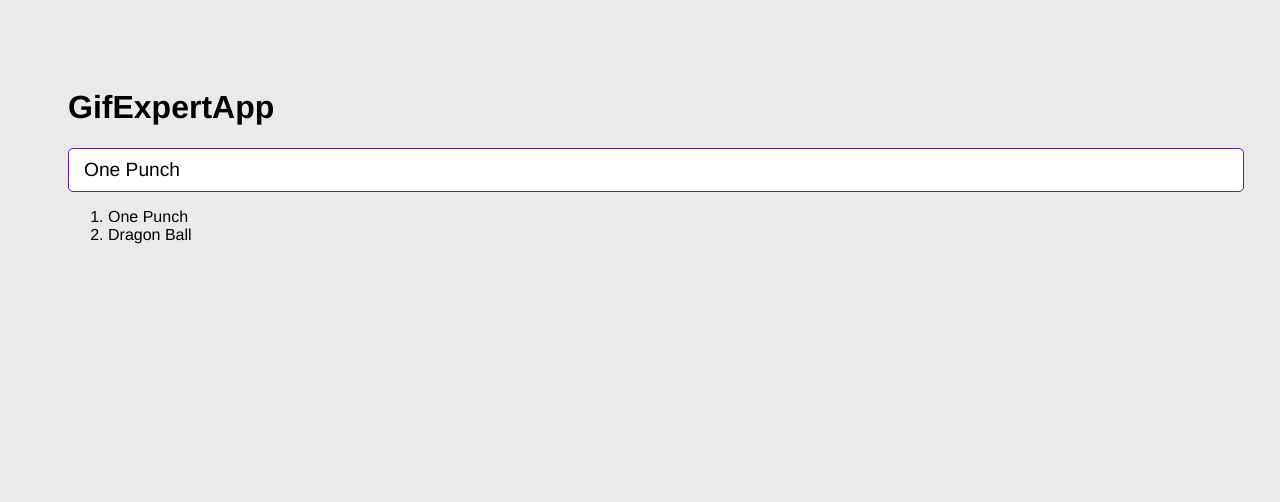
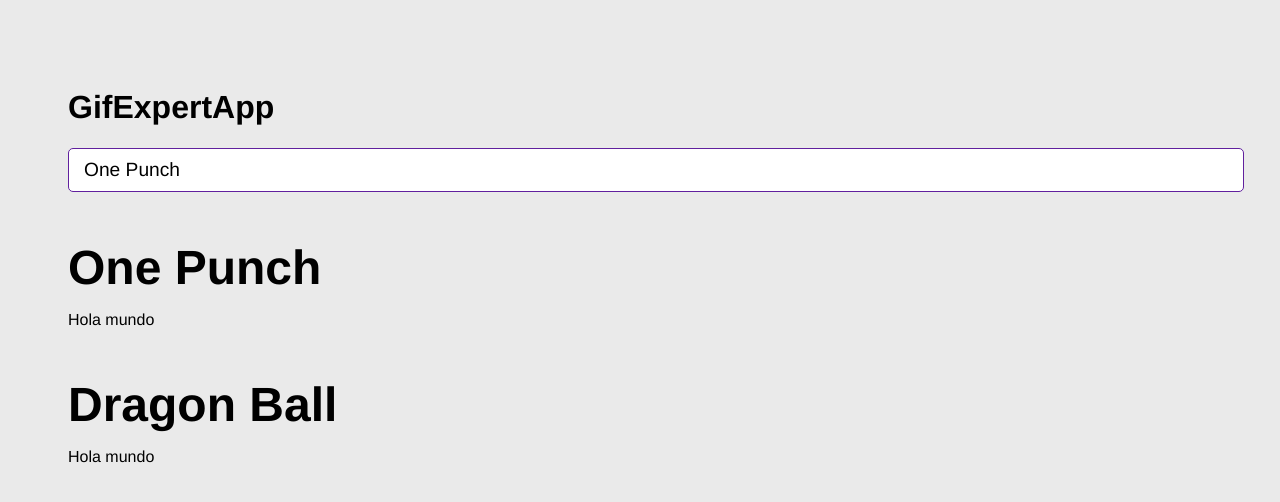
Before and after one commit to eduardom-34/react-gif-expert, a React (Vite) app: page / in a window 1280 px wide. Shown: the top 502 px of the page. Built offline with nearby package versions, Linux system fonts and the light colour scheme.

Commit message:
GifGrid - Nuevo componente

```diff
--- a/src/GifExpertApp.jsx
+++ b/src/GifExpertApp.jsx
@@ -1,14 +1,15 @@
 import { useState } from "react"
 import { AddCategory } from "./components/AddCategory";
+import { GifGrid } from "./components/GifGrid";
 
 export const GifExpertApp = () => {
 
-  const [ categories, setCategories ] = useState([ 'One Punch', 'Dragon Ball' ]);
+  const [categories, setCategories] = useState(['One Punch', 'Dragon Ball']);
 
-  const onAddCategory = ( newCategory ) =>{
+  const onAddCategory = (newCategory) => {
     // categories.push(newCategory);
 
-    setCategories([ newCategory, ...categories ]);
+    setCategories([newCategory, ...categories]);
     // setCategories( cat => [ ...cat, 'Valorant'] );
 
 
@@ -17,25 +18,16 @@
 
   return (
     <>
-      {/* Titulo */}
       <h1>GifExpertApp</h1>
 
-      {/* Input */}
       <AddCategory
-        // setCategories= { setCategories }
-        onNewCategory={ (value) => onAddCategory( value )}
+        onNewCategory={(value) => onAddCategory(value)}
       />
-
-      {/* Listado de Gifs */}
-      <ol>
-        { categories.map( category => {
-          return <li key={ category }>{ category }</li>
-        })}
-        {/* <li>ABC</li> */}
-
-      </ol>
-        {/* Gif Item */}
-
+      {
+        categories.map((category) => (
+          <GifGrid key={category} category={category} />
+        ))
+      }
 
     </>
   )
--- /dev/null
+++ b/src/components/GifGrid.jsx
@@ -0,0 +1,14 @@
+
+
+export const GifGrid = ({ category }) => {
+
+  // Http fetch
+
+
+  return (
+    <>
+    <h3>{ category }</h3>
+    <p>Hola mundo</p>
+    </>
+  )
+}
```
